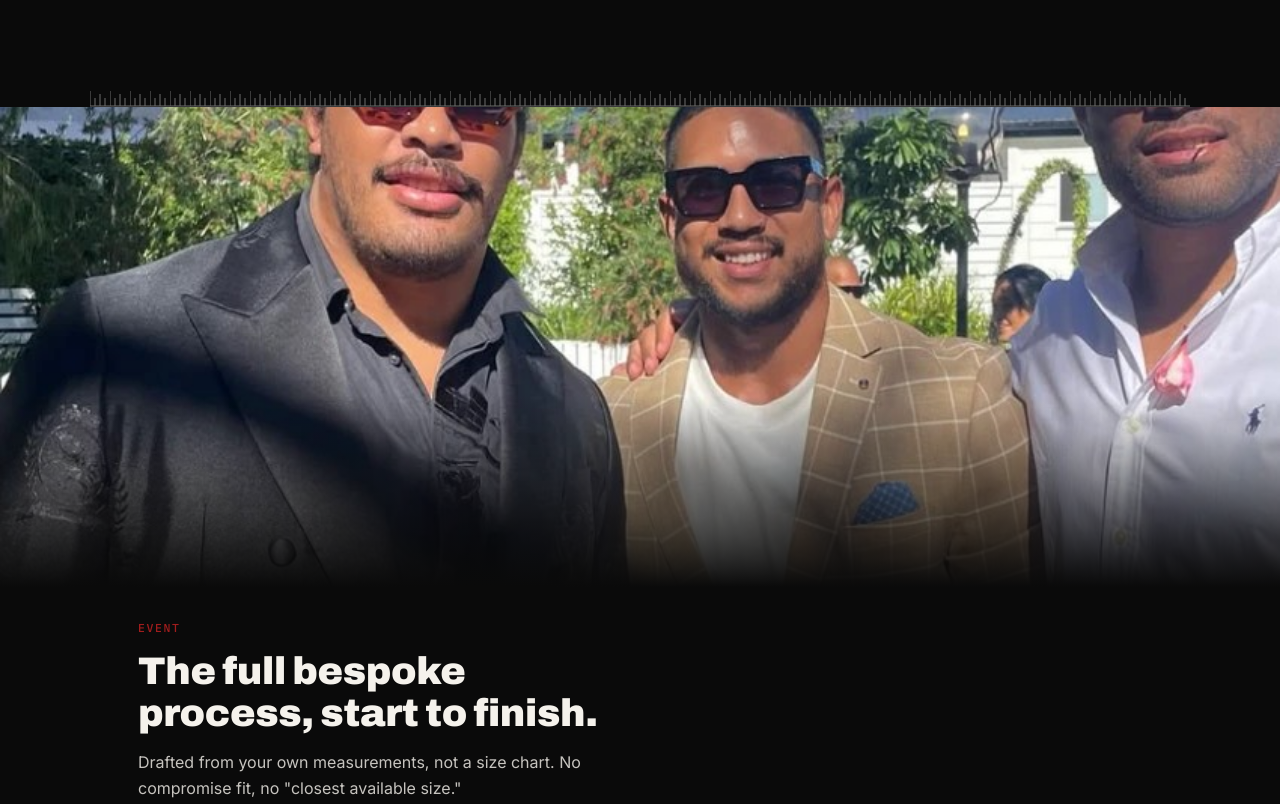
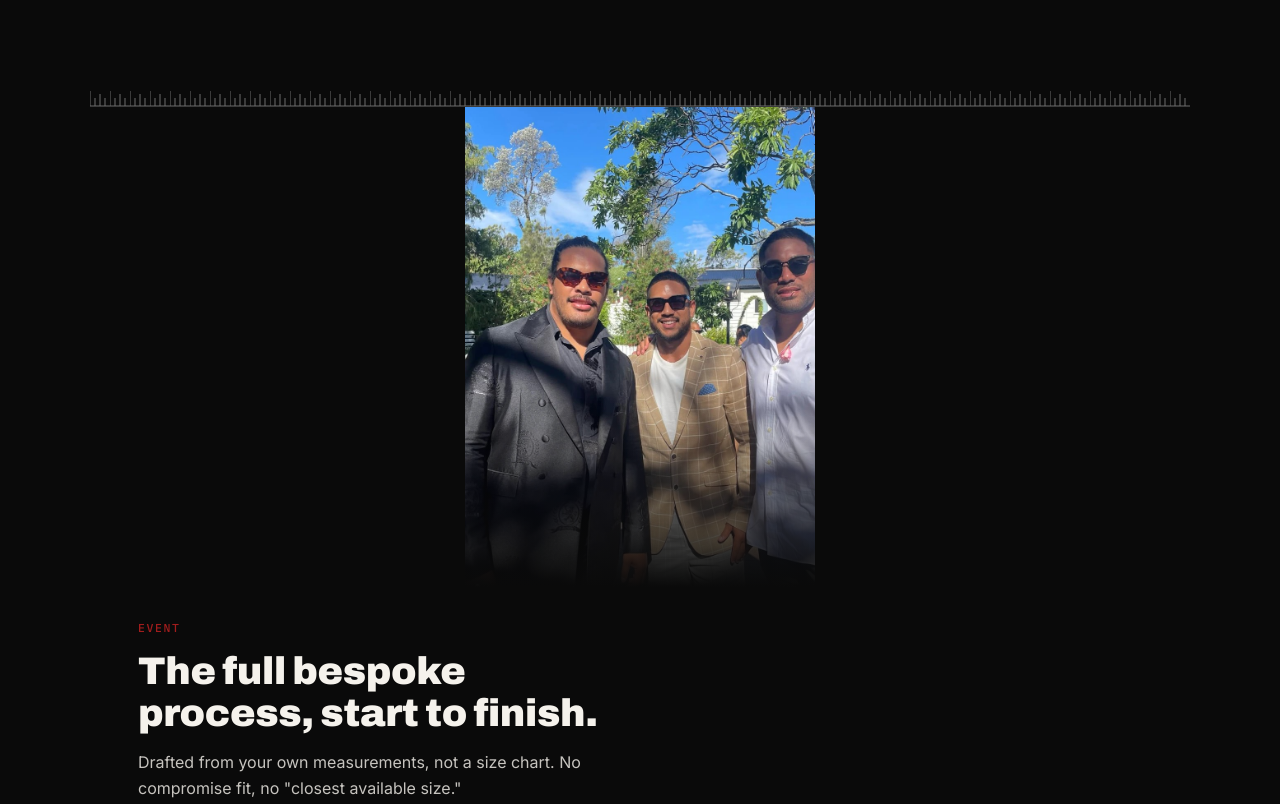
Before and after one commit to sam89303/thetongantailor, a website built with Vite: page index.html in a window 1280 px wide. Shown: the part 1500-2304 px from the top of the page. Built offline with nearby package versions, Linux system fonts and the light colour scheme.

Commit message:
Switch Wedding/Event/Everyday photo banners to letterboxed contain (no cropping)

```diff
--- a/css/style.css
+++ b/css/style.css
@@ -326,14 +326,12 @@ h1, h2, h3, p, blockquote, figure { margin: 0; }
   aspect-ratio: 16 / 9;
   max-height: 60vh;
   overflow: hidden;
+  background: var(--bg);
 }
 .photo-banner img {
   width: 100%;
   height: 100%;
-  object-fit: cover;
-  object-position: top center;
-}
-#event .photo-banner img {
+  object-fit: contain;
   object-position: center;
 }
 .photo-banner-fade {
```
